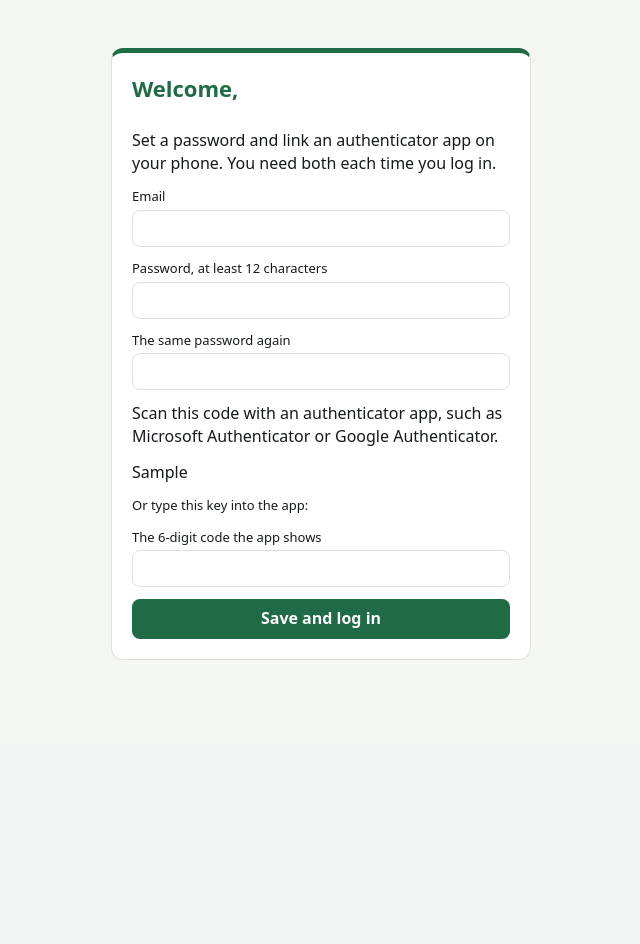
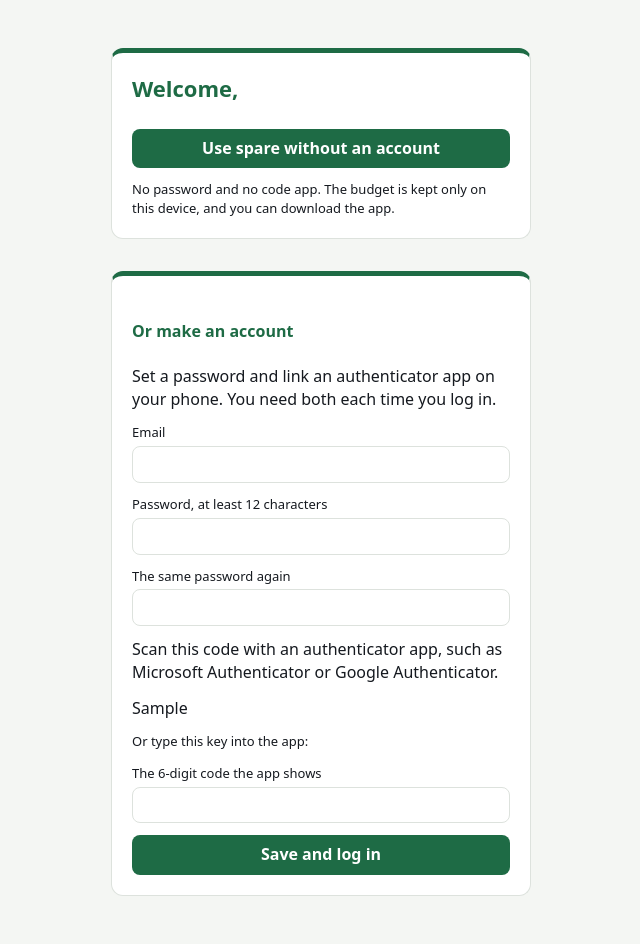
Before and after one commit to isene/spare, a Flask app: template templates/invite.html in a window 1280 px wide. Shown: the part 52-996 px from the top of the page, without its empty margins (319-959 px from the left). Before the commit the page ends 712 px from the top, so only its background shows below. Run offline with Flask 3, Linux system fonts and the light colour scheme; the visitor is signed in with stand-in values (Sample User, id 1); tables that the repository leaves empty hold one stand-in row (values such as "Sample post"); the template is opened without the code that fills it: most values are stand-ins (such as "Sample title", 1, 10 or a date in 2020).

Commit message:
The invite page offers spare without an account first (0.5.1)
An invited person can pick "Bruk spare uten konto" at the top of the
invite page: no password and no code app. It leads to the start page,
where the budget is kept on the device and the app can be downloaded.
Making an account stays below it.

Co-Authored-By: Claude Fable 5.2 <noreply@anthropic.com>

```diff
--- a/app.py
+++ b/app.py
@@ -26,7 +26,7 @@ from markupsafe import Markup
 from werkzeug.middleware.proxy_fix import ProxyFix
 from werkzeug.security import check_password_hash, generate_password_hash
 
-__version__ = "0.5.0"
+__version__ = "0.5.1"
 
 ROOT = Path(__file__).resolve().parent
 
@@ -176,6 +176,11 @@ WORDS = {
         "For those who got an invite. The budget is kept on the server, the same on all your devices.",
     ),
     "no_account": ("Bruk spare uten konto", "Use spare without an account"),
+    "no_account_help": (
+        "Uten passord og kode-app. Budsjettet ligger bare på denne enheten, og du kan laste ned appen.",
+        "No password and no code app. The budget is kept only on this device, and you can download the app.",
+    ),
+    "or_account": ("Eller lag en konto", "Or make an account"),
     "backup": ("Sikkerhetskopi", "Backup"),
     "backup_help": (
         (
--- a/pyproject.toml
+++ b/pyproject.toml
@@ -1,6 +1,6 @@
 [project]
 name = "spare"
-version = "0.5.0"
+version = "0.5.1"
 description = "A simple monthly budget on coloured cards: income, expenses, and the accounts the rest goes to."
 license = { text = "Unlicense" }
 requires-python = ">=3.8"
--- a/templates/invite.html
+++ b/templates/invite.html
@@ -1,7 +1,12 @@
 {% extends "base.html" %}
 {% block body %}
+<div class="box">
+  <h1>{{ t('welcome', name=user.name) }}</h1>
+  <a class="button" href="/#/start">{{ t('no_account') }}</a>
+  <p class="small">{{ t('no_account_help') }}</p>
+</div>
 <form method="post" class="box">
-  <h1>{{ t('welcome', name=user.name) }}</h1>
+  <h2>{{ t('or_account') }}</h2>
   <p>{{ t('invite_intro') }}</p>
   <input type="hidden" name="csrf" value="{{ csrf }}">
   <label>{{ t('email') }} <input name="email" type="email" value="{{ user.email }}" readonly autocomplete="username"></label>
```
Also changed, not shown: tests/test_app.py (+1 -0 lines), CHANGELOG.md.
